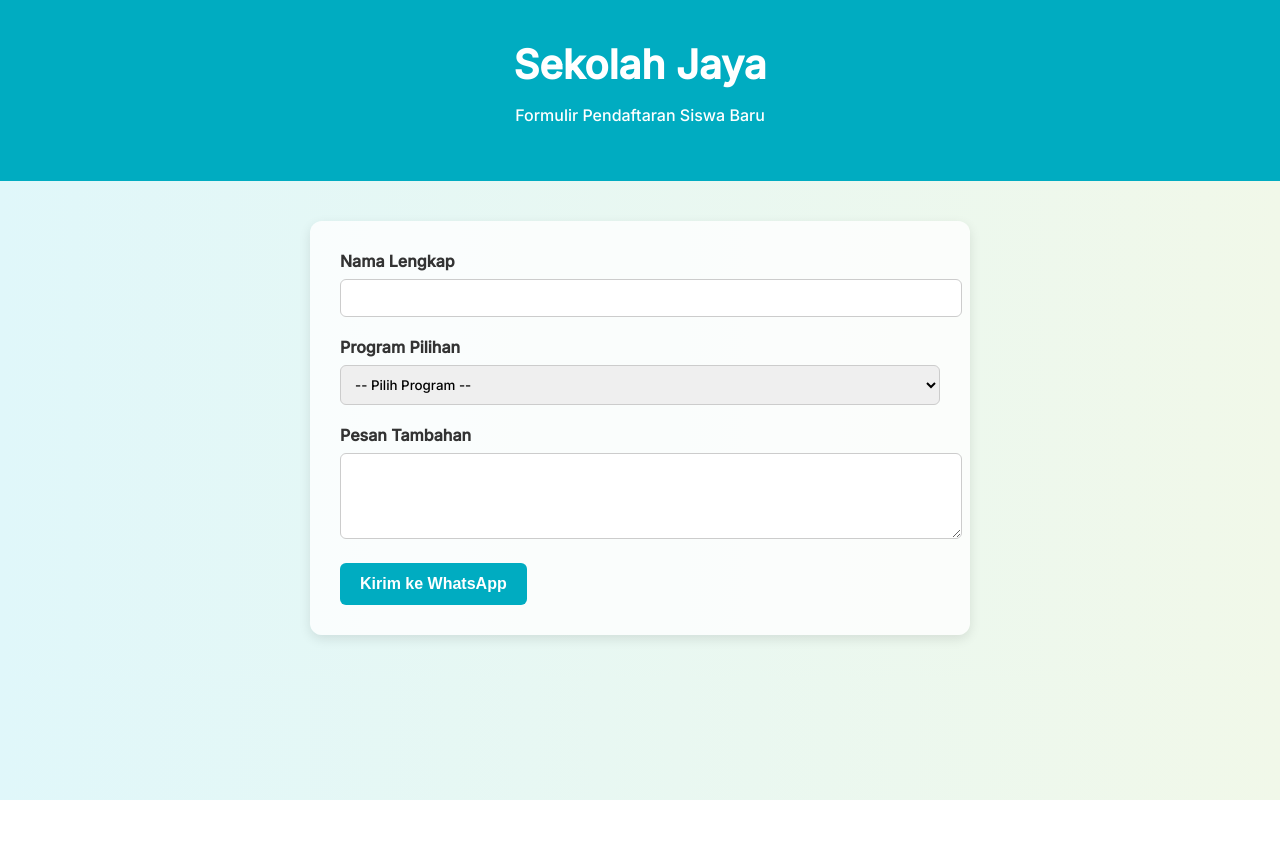
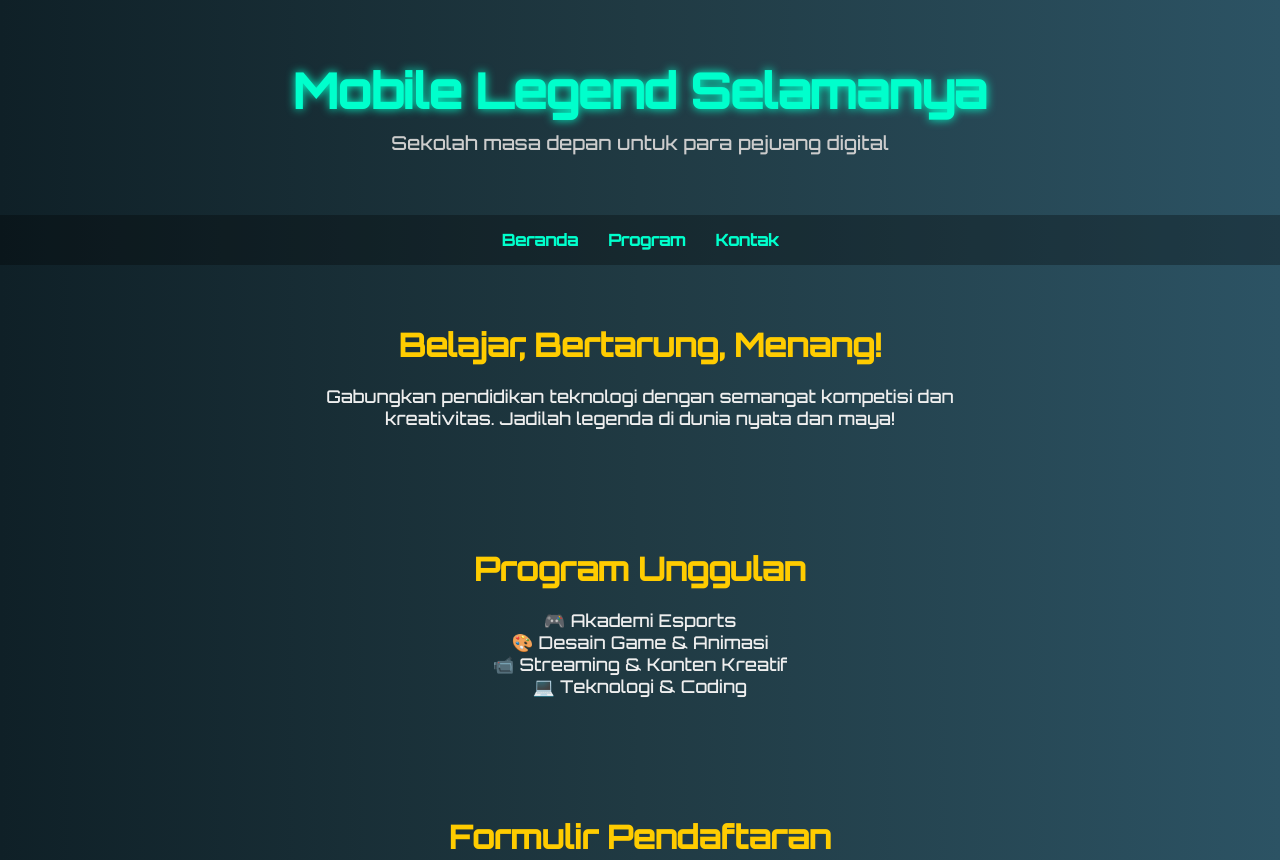
Before and after one commit to fadgham-commits/fadgham-commits.github.io, a plain HTML site: page index.html in a window 1280 px wide. Shown: the top 860 px of the page. Before the commit the page ends 800 px from the top, so only its background shows below. Drawn offline with Linux system fonts and the light colour scheme.

Commit message:
Update index.html

```diff
--- a/index.html
+++ b/index.html
@@ -3,51 +3,92 @@
 <head>
   <meta charset="UTF-8" />
   <meta name="viewport" content="width=device-width, initial-scale=1" />
-  <title>Pendaftaran Sekolah Jaya</title>
-  <link href="https://fonts.googleapis.com/css2?family=Inter:wght@500&display=swap" rel="stylesheet">
+  <title>Mobile Legend Selamanya</title>
+  <link href="https://fonts.googleapis.com/css2?family=Orbitron:wght@500&display=swap" rel="stylesheet">
   <style>
-    body {
-      font-family: 'Inter', sans-serif;
-      background: linear-gradient(to right, #e0f7fa, #f1f8e9);
-      color: #333;
+    * {
+      box-sizing: border-box;
       margin: 0;
       padding: 0;
     }
+    html {
+      scroll-behavior: smooth;
+    }
+    body {
+      font-family: 'Orbitron', sans-serif;
+      background: linear-gradient(to right, #0f2027, #203a43, #2c5364);
+      color: #fff;
+    }
     header {
-      background-color: #00acc1;
-      color: white;
       text-align: center;
-      padding: 40px 20px;
+      padding: 60px 20px;
     }
     header h1 {
-      margin: 0;
-      font-size: 2.5em;
+      font-size: 3em;
+      color: #00ffcc;
+      text-shadow: 0 0 10px #00ffcc;
     }
-    main {
-      max-width: 600px;
-      margin: 40px auto;
-      background-color: #ffffffcc;
-      padding: 30px;
-      border-radius: 12px;
-      box-shadow: 0 4px 12px rgba(0,0,0,0.1);
+    header p {
+      font-size: 1.2em;
+      margin-top: 10px;
+      color: #ccc;
+    }
+    nav {
+      display: flex;
+      justify-content: center;
+      gap: 30px;
+      background-color: rgba(0,0,0,0.3);
+      padding: 15px 0;
+    }
+    nav a {
+      color: #00ffcc;
+      text-decoration: none;
+      font-weight: bold;
+    }
+    nav a:hover {
+      color: #ffffff;
+    }
+    section {
+      text-align: center;
+      padding: 60px 20px;
+    }
+    section h2 {
+      font-size: 2em;
+      margin-bottom: 20px;
+      color: #ffcc00;
+    }
+    section p {
+      font-size: 1.1em;
+      max-width: 700px;
+      margin: auto;
+      color: #eee;
+    }
+    form {
+      max-width: 400px;
+      margin: 30px auto;
+      text-align: left;
     }
     label {
       display: block;
       margin-bottom: 8px;
       font-weight: bold;
     }
-    input, select, textarea {
+    input, select {
       width: 100%;
       padding: 10px;
       margin-bottom: 20px;
-      border: 1px solid #ccc;
+      border: none;
       border-radius: 6px;
-      font-family: 'Inter', sans-serif;
+      background-color: #eee;
+      color: #000;
+      font-family: 'Orbitron', sans-serif;
     }
     button {
-      background-color: #00acc1;
-      color: white;
-      padding: 12px 20px;
+      display: block;
+      width: 100%;
+      padding: 12px;
+      background-color: #00ffcc;
+      color: #203a43;
       border: none;
       border-radius: 6px;
       font-weight: bold;
@@ -55,18 +96,42 @@
       font-size: 16px;
     }
     button:hover {
-      background-color: #00838f;
+      background-color: #00e6b3;
+    }
+    footer {
+      text-align: center;
+      padding: 30px;
+      background-color: rgba(0,0,0,0.2);
+      font-size: 0.9em;
+      color: #aaa;
     }
   </style>
 </head>
 <body>
 
   <header>
-    <h1>Sekolah Jaya</h1>
-    <p>Formulir Pendaftaran Siswa Baru</p>
+    <h1>Mobile Legend Selamanya</h1>
+    <p>Sekolah masa depan untuk para pejuang digital</p>
   </header>
 
-  <main>
+  <nav>
+    <a href="#beranda">Beranda</a>
+    <a href="#program">Program</a>
+    <a href="#kontak">Kontak</a>
+  </nav>
+
+  <section id="beranda">
+    <h2>Belajar, Bertarung, Menang!</h2>
+    <p>Gabungkan pendidikan teknologi dengan semangat kompetisi dan kreativitas. Jadilah legenda di dunia nyata dan maya!</p>
+  </section>
+
+  <section id="program">
+    <h2>Program Unggulan</h2>
+    <p>🎮 Akademi Esports<br>🎨 Desain Game & Animasi<br>📹 Streaming & Konten Kreatif<br>💻 Teknologi & Coding</p>
+  </section>
+
+  <section id="kontak">
+    <h2>Formulir Pendaftaran</h2>
     <form id="form">
       <label for="nama">Nama Lengkap</label>
       <input type="text" id="nama" required />
@@ -74,28 +139,33 @@
       <label for="program">Program Pilihan</label>
       <select id="program" required>
         <option value="">-- Pilih Program --</option>
-        <option value="IPA">IPA</option>
-        <option value="IPS">IPS</option>
-        <option value="Bahasa">Mobile legend</option>
-        <option value="Teknologi">Teknologi</option>
+        <option value="Akademi Esports">Akademi Esports</option>
+        <option value="Desain Game & Animasi">Desain Game & Animasi</option>
+        <option value="Streaming & Konten Kreatif">Streaming & Konten Kreatif</option>
+        <option value="Teknologi & Coding">Teknologi & Coding</option>
       </select>
-
-      <label for="pesan">Pesan Tambahan</label>
-      <textarea id="pesan" rows="4"></textarea>
 
       <button type="button" onclick="kirimWhatsApp()">Kirim ke WhatsApp</button>
     </form>
-  </main>
+  </section>
+
+  <footer>
+    <p>&copy; 2025 Mobile Legend Selamanya. Semua hak dilindungi.</p>
+  </footer>
 
   <script>
     function kirimWhatsApp() {
       const nama = document.getElementById("nama").value;
       const program = document.getElementById("program").value;
-      const pesan = document.getElementById("pesan").value;
+      const nomor = "62895339045791"; // Ganti dengan nomor admin sekolah
 
-      const nomorTujuan = "62895339045791"; // Ganti dengan nomor WA tujuan
-      const teks = `Halo, saya ingin mendaftar ke Sekolah Jaya.\n\nNama: ${nama}\nProgram: ${program}\nPesan: ${pesan}`;
-      const url = `https://wa.me/${nomorTujuan}?text=${encodeURIComponent(teks)}`;
+      if (!nama || !program) {
+        alert("Mohon isi nama dan pilih program terlebih dahulu.");
+        return;
+      }
+
+      const pesan = `Halo, saya ${nama} ingin mendaftar ke program ${program} di Mobile Legend Selamanya.`;
+      const url = `https://wa.me/${nomor}?text=${encodeURIComponent(pesan)}`;
 
       window.open(url, "_blank");
     }
```
